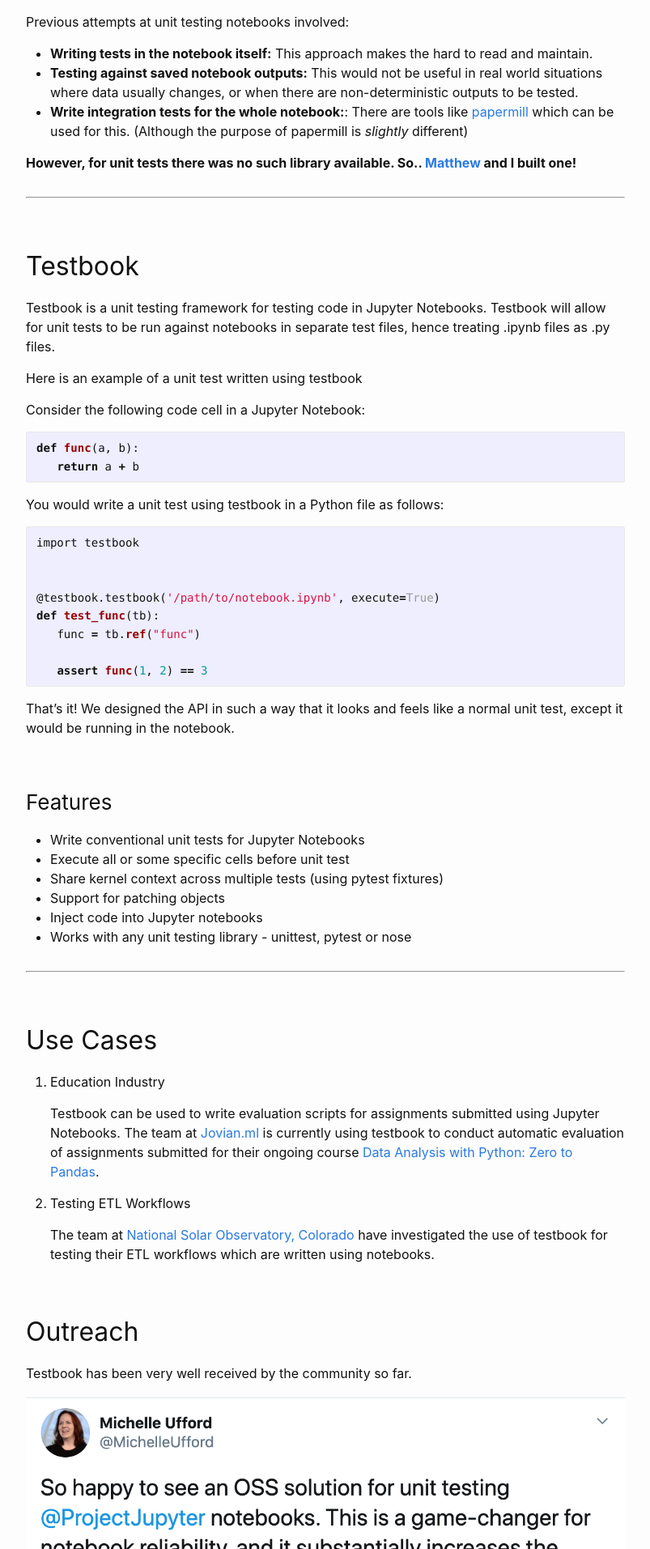
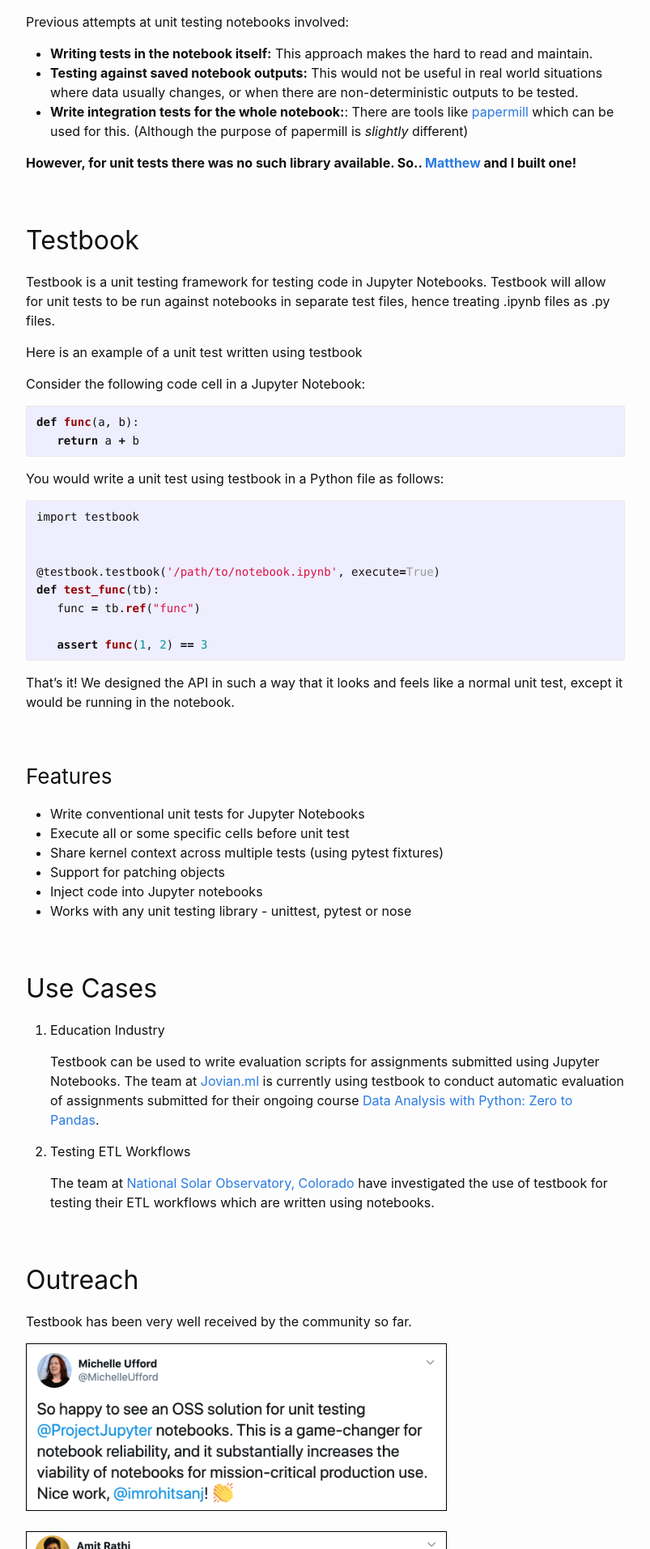
Before and after one commit to rohitsanj/rohitsanj.github.io, a Jekyll site: the page built from _posts/2020-09-15-unit-testing-jupyter-notebooks.md, in a window 1280 px wide. Shown: the part 451-2364 px from the top of the page at 81% size, without its empty margins (238-1041 px from the left). Built offline with Jekyll 4.4.1, drawn with Linux system fonts in a browser that asks for light colours; comment, search, counter and statistics services are not loaded.

Commit message:
change image sizes

```diff
--- a/_posts/2020-09-15-unit-testing-jupyter-notebooks.md
+++ b/_posts/2020-09-15-unit-testing-jupyter-notebooks.md
@@ -18,8 +18,6 @@
 - **Write integration tests for the whole notebook:**: There are tools like [papermill][papermill] which can be used for this. (Although the purpose of papermill is _slightly_ different)
 
 **However, for unit tests there was no such library available. So.. [Matthew][Matthew] and I built one!**
-
----
 
 ## Testbook
 
@@ -58,8 +56,6 @@
 - Inject code into Jupyter notebooks
 - Works with any unit testing library - unittest, pytest or nose
 
----
-
 ## Use Cases
 
 1. Education Industry
@@ -75,10 +71,13 @@
 
 Testbook has been very well received by the community so far.
 
-[![Michelle](/assets/tweets/michelle-tweet.png)](https://twitter.com/MichelleUfford/status/1278126518716121089)
+<a href="https://twitter.com/MichelleUfford/status/1278126518716121089">
+    <img alt="Michelle" src="/assets/tweets/michelle-tweet.png" width="70%" style="margin-bottom: 10px; border: 1px solid black;">
+</a>
 
-[![Amit](/assets/tweets/amit-tweet.png)](https://twitter.com/amittrathi/status/1278202229825011712)
-
+<a href="https://twitter.com/amittrathi/status/1278202229825011712">
+    <img alt="Michelle" src="/assets/tweets/amit-tweet.png" width="70%" style="margin-bottom: 10px; border: 1px solid black;">
+</a>
 
 We are desperately looking for more users to try out testbook.
 
```
